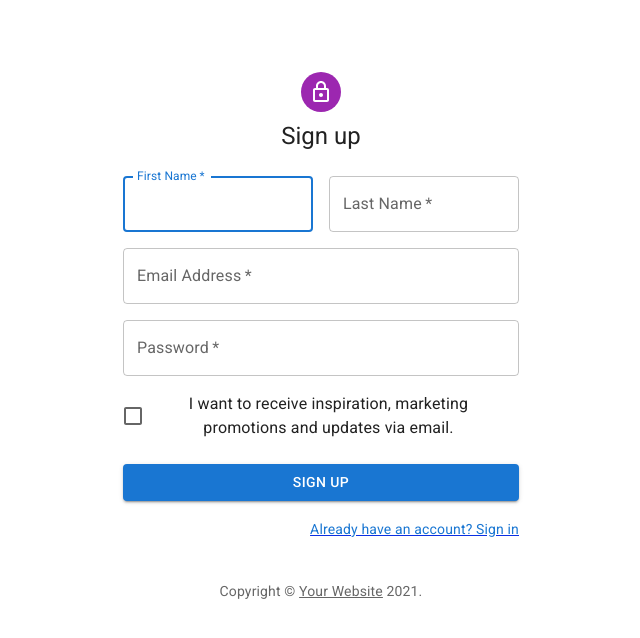
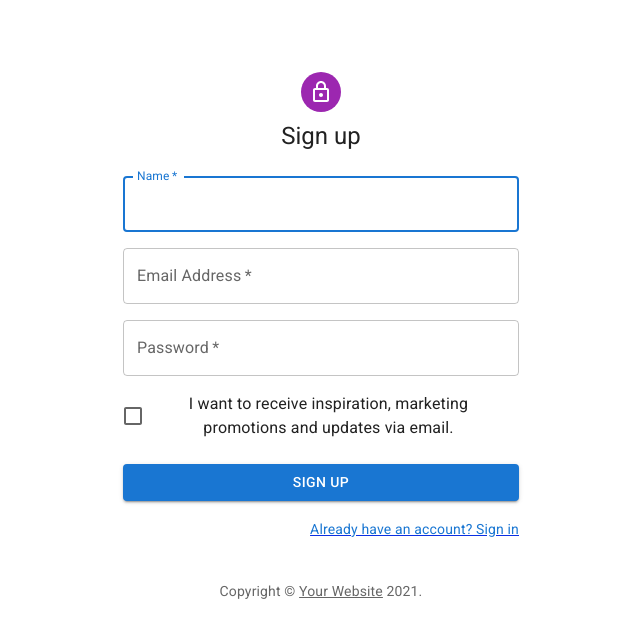
Before and after one commit to inshalayaz/DnD-project, a React (Create React App) app in the folder client/: page /register in a window 1280 px wide. Shown: the top 638 px of the page, without its empty margins (319-959 px from the left). Built offline with nearby package versions, Linux system fonts and the light colour scheme.

Commit message:
login api call

```diff
--- a/client/src/App.js
+++ b/client/src/App.js
@@ -1,10 +1,19 @@
 import "./App.css";
-import { BrowserRouter as Router, Switch, Route } from "react-router-dom";
+import {
+  BrowserRouter as Router,
+  Switch,
+  Route,
+  Redirect,
+} from "react-router-dom";
 import Home from "./pages/home/Home";
 import Login from "./pages/login/Login";
 import Register from "./pages/register/Register";
+import { useContext } from "react";
+import { AuthContext } from "./context/authContext/AuthContext";
 
 function App() {
+  const { user } = useContext(AuthContext);
+  console.log(user);
   return (
     <div className="App">
       <Router>
@@ -12,9 +21,7 @@ function App() {
           <Route exact path="/">
             <Home />
           </Route>
-          <Route path="/login">
-            <Login />
-          </Route>
+          <Route path="/login">{user ? <Redirect to="/" /> : <Login />}</Route>
           <Route path="/register">
             <Register />
           </Route>
--- a/client/src/context/authContext/AuthContext.js
+++ b/client/src/context/authContext/AuthContext.js
@@ -1,8 +1,8 @@
 import { authReducer } from "./AuthReducer";
-import { createContext, useReducer } from "react";
+import { createContext, useEffect, useReducer } from "react";
 
 const INITIAL_STATE = {
-  user: null,
+  user: JSON.parse(localStorage.getItem("user")) || null,
   isFetching: false,
   error: false,
 };
@@ -11,6 +11,10 @@ export const AuthContext = createContext(INITIAL_STATE);
 
 export const AuthContextProvider = ({ children }) => {
   const [state, dispatch] = useReducer(authReducer, INITIAL_STATE);
+
+  useEffect(() => {
+    localStorage.setItem("user", JSON.stringify(state.user));
+  }, [state.user]);
 
   return (
     <AuthContext.Provider
--- /dev/null
+++ b/client/src/context/authContext/apiCalls.js
@@ -0,0 +1,19 @@
+import axios from "axios";
+import { loginFail, loginStart, loginSuccess } from "./AuthActions";
+export const login = async (user, dispatch) => {
+  dispatch(loginStart());
+
+  try {
+    const res = await axios.post("http://localhost:3001/api/auth/login", user, {
+      headers: {
+        "Access-Control-Allow-Origin": "*",
+        "Content-Type": "application/json",
+        "Access-Control-Allow-Credentials": true,
+      },
+    });
+    window.location = "http://localhost:3000/";
+    dispatch(loginSuccess(res.data));
+  } catch (error) {
+    dispatch(loginFail());
+  }
+};
--- a/client/src/pages/login/Login.jsx
+++ b/client/src/pages/login/Login.jsx
@@ -1,4 +1,4 @@
-import * as React from "react";
+import React, { useContext } from "react";
 import Avatar from "@mui/material/Avatar";
 import Button from "@mui/material/Button";
 import CssBaseline from "@mui/material/CssBaseline";
@@ -13,6 +13,8 @@ import Typography from "@mui/material/Typography";
 import Container from "@mui/material/Container";
 import { createTheme, ThemeProvider } from "@mui/material/styles";
 import { Link as LinkR } from "react-router-dom";
+import { AuthContext } from "../../context/authContext/AuthContext";
+import { login } from "../../context/authContext/apiCalls";
 
 function Copyright(props) {
   return (
@@ -35,14 +37,17 @@ function Copyright(props) {
 const theme = createTheme();
 
 export default function Login() {
+  const { isFetching, dispatch } = useContext(AuthContext);
+
   const handleSubmit = (event) => {
     event.preventDefault();
     const data = new FormData(event.currentTarget);
-    // eslint-disable-next-line no-console
-    console.log({
-      email: data.get("email"),
-      password: data.get("password"),
-    });
+
+    login(
+      // It makes API Call
+      { email: data.get("email"), password: data.get("password") },
+      dispatch
+    );
   };
 
   return (
@@ -98,6 +103,7 @@ export default function Login() {
               fullWidth
               variant="contained"
               sx={{ mt: 3, mb: 2 }}
+              disabled={isFetching}
             >
               Sign In
             </Button>
--- a/client/src/pages/register/Register.jsx
+++ b/client/src/pages/register/Register.jsx
@@ -38,11 +38,6 @@ export default function Register() {
   const handleSubmit = (event) => {
     event.preventDefault();
     const data = new FormData(event.currentTarget);
-    // eslint-disable-next-line no-console
-    console.log({
-      email: data.get("email"),
-      password: data.get("password"),
-    });
   };
 
   return (
@@ -70,25 +65,15 @@ export default function Register() {
             sx={{ mt: 3 }}
           >
             <Grid container spacing={2}>
-              <Grid item xs={12} sm={6}>
+              <Grid item xs={12} sm={12}>
                 <TextField
                   autoComplete="given-name"
-                  name="firstName"
+                  name="name"
                   required
                   fullWidth
-                  id="firstName"
-                  label="First Name"
+                  id="name"
+                  label="Name"
                   autoFocus
-                />
-              </Grid>
-              <Grid item xs={12} sm={6}>
-                <TextField
-                  required
-                  fullWidth
-                  id="lastName"
-                  label="Last Name"
-                  name="lastName"
-                  autoComplete="family-name"
                 />
               </Grid>
               <Grid item xs={12}>
```
Also changed, not shown: 2 other files (tests, documents, lock files or other folders).
